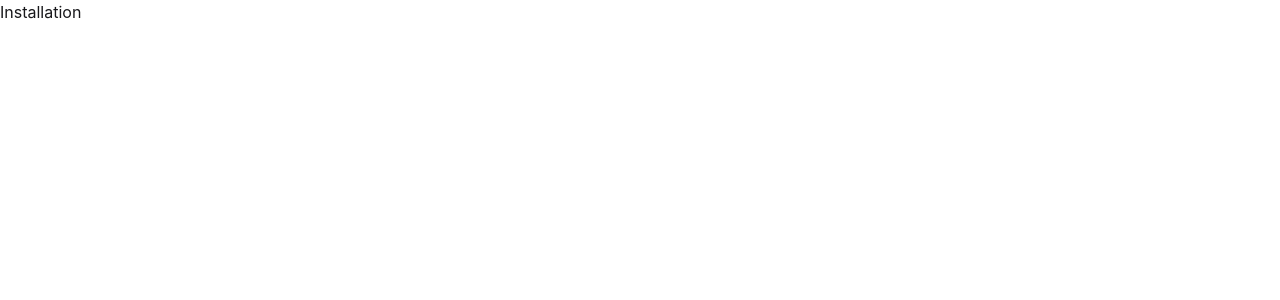
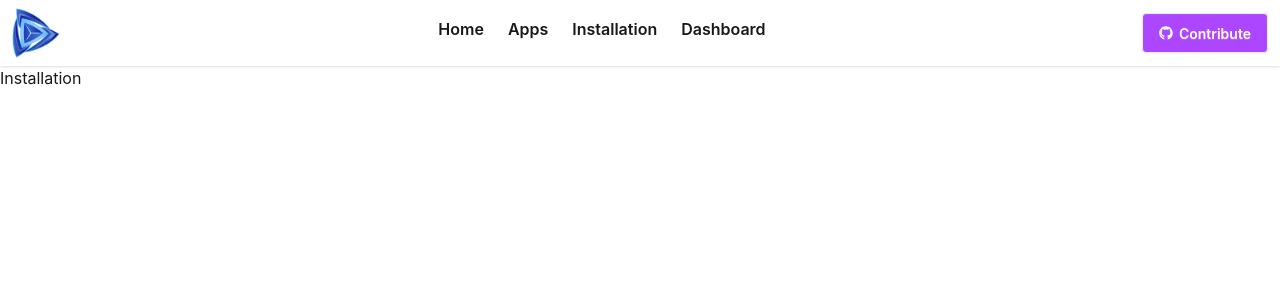
Before and after one commit to nusratjahan7/hero-apps-next, a Next.js app: page /installation in a window 1280 px wide. Shown: the top 300 px of the page. Built offline with nearby package versions, Linux system fonts and the light colour scheme.

Commit message:
create navbae

```diff
--- a/package.json
+++ b/package.json
@@ -10,9 +10,11 @@
   },
   "dependencies": {
     "daisyui": "^5.5.19",
+    "lucide-react": "^1.3.0",
     "next": "16.2.3",
     "react": "19.2.4",
-    "react-dom": "19.2.4"
+    "react-dom": "19.2.4",
+    "react-icons": "^5.6.0"
   },
   "devDependencies": {
     "@tailwindcss/postcss": "^4.2.2",
--- /dev/null
+++ b/src/app/apps/[id]/page.jsx
@@ -0,0 +1,10 @@
+
+const AppDetailsPage = () => {
+    return (
+        <div>
+            this is app details
+        </div>
+    );
+};
+
+export default AppDetailsPage;
--- a/src/app/installation/page.jsx
+++ b/src/app/installation/page.jsx
@@ -1,5 +1,9 @@
+export const metadata = {
+  title: "Installation",
+};
 
-const Installation = () => {
+const Installation = async ({params}) => {
+    const {id} = await params;
     return (
         <div>
             <h2>Installation</h2>
--- a/src/app/layout.js
+++ b/src/app/layout.js
@@ -1,5 +1,6 @@
 import { Geist, Geist_Mono } from "next/font/google";
 import "./globals.css";
+import Navbar from "@/components/Navbar";
 
 const geistSans = Geist({
   variable: "--font-geist-sans",
@@ -12,8 +13,8 @@ const geistMono = Geist_Mono({
 });
 
 export const metadata = {
-  title: "Create Next App",
-  description: "Generated by create next app",
+  title: "HeroApps",
+  description: " showcase apps in a clean and interactive way",
 };
 
 export default function RootLayout({ children }) {
@@ -24,6 +25,7 @@ export default function RootLayout({ children }) {
       className={`${geistSans.variable} ${geistMono.variable} h-full antialiased`}
     >
       <body className="min-h-full flex flex-col">
+        <Navbar/>
         {children}
       </body>
     </html>
--- /dev/null
+++ b/src/components/MyLink.jsx
@@ -0,0 +1,18 @@
+"use client";
+import Link from "next/link";
+import { usePathname } from "next/navigation";
+
+const MyLink = ({ href, children }) => {
+  const pathname = usePathname();
+
+  return (
+    <Link
+      href={href}
+      className={`pb-2 font-semibold ${pathname === href ? "border-b-2 border-purple-500" : ""}`}
+    >
+      {children}
+    </Link>
+  );
+};
+
+export default MyLink;
--- /dev/null
+++ b/src/components/Navbar.jsx
@@ -0,0 +1,57 @@
+import React from "react";
+import logoImg from "@/assets/img/logo.png";
+import { FaGithub } from "react-icons/fa";
+
+import Image from "next/image";
+import MyLink from "./MyLink";
+import Link from "next/link";
+
+const Navbar = () => {
+  const navItems = [
+    {
+      path: "/",
+      text: "Home",
+    },
+    {
+      path: "apps",
+      text: "Apps",
+    },
+    {
+      path: "installation",
+      text: "Installation",
+    },
+    {
+      path: "dashboard",
+      text: "Dashboard",
+    },
+  ];
+
+  return (
+    <nav className=" shadow">
+      <div className="flex justify-between gap-4 items-center py-2 px-3 container mx-auto">
+        <Image
+          src={logoImg}
+          alt="PH play store logo"
+          className="w-12.5 h-12.5"
+        />
+
+        <ul className="flex justify-between gap-6 items-center">
+          {navItems.map((item, index) => (
+            // Client component
+            <MyLink key={index} href={item.path}>
+              {item.text}
+            </MyLink>
+          ))}
+        </ul>
+        <Link href="https://github.com/">
+        <button className="btn bg-purple-500 text-white">
+          <FaGithub />
+          Contribute
+        </button>
+        </Link>
+      </div>
+    </nav>
+  );
+};
+
+export default Navbar;
```
Also changed, not shown: src/assets/img/logo.png (added), 1 other file (tests, documents, lock files or other folders).
